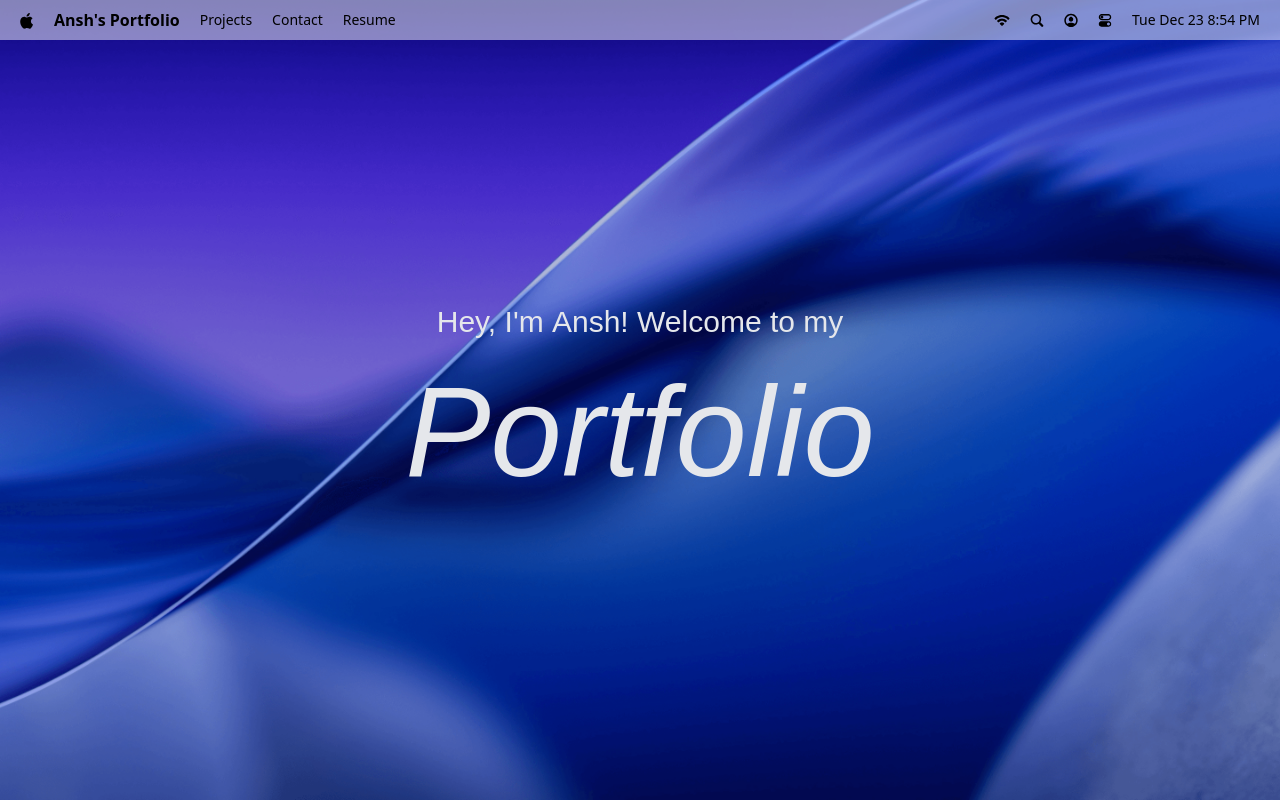
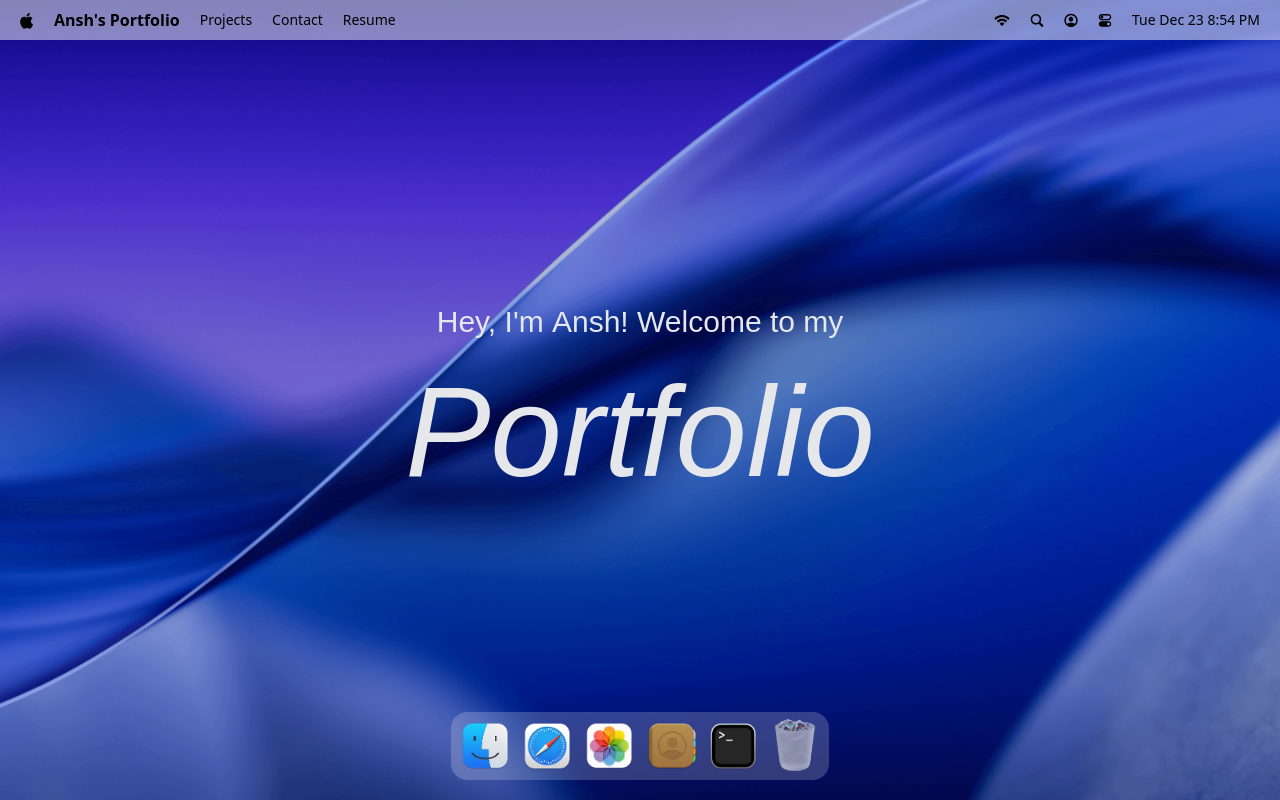
Before and after one commit to Ansh411/MacFolio-Ansh, a React (Vite) app: page / in a window 1280 px wide. Built offline with nearby package versions, Linux system fonts and the light colour scheme; a web font is replaced by a local one.

Commit message:
Created the dock for apps

```diff
--- a/package.json
+++ b/package.json
@@ -17,6 +17,7 @@
     "lucide-react": "^0.562.0",
     "react": "^19.2.0",
     "react-dom": "^19.2.0",
+    "react-tooltip": "^5.30.0",
     "tailwindcss": "^4.1.18"
   },
   "devDependencies": {
--- a/src/App.jsx
+++ b/src/App.jsx
@@ -1,10 +1,11 @@
-import { Navbar, Welcome } from "#components/index.js";
+import { Navbar, Welcome, Dock } from "#components/index.js";
 
 const App = () => {
   return (
     <main>
       <Navbar />
-        <Welcome/>
+      <Welcome/>
+      <Dock/>
     </main>
   )
 }
--- /dev/null
+++ b/src/components/Dock.jsx
@@ -0,0 +1,96 @@
+import { Tooltip } from "react-tooltip";
+import { useRef } from "react";
+import { dockApps } from "#constants/index";
+import { useGSAP } from "@gsap/react";
+import gsap from "gsap";
+
+const Dock = () => {
+
+  const dockRef = useRef(null);
+
+  useGSAP(() => {
+    const dock = dockRef.current;
+    if(!dock) return;
+
+    const icons = dock.querySelectorAll(".dock-icon");
+
+    const animateIcons = (mouseX) => {
+        const { left } = dock.getBoundingClientRect();
+
+        icons.forEach((icon) => {
+            const { left : iconLeft, width } = icon.getBoundingClientRect();
+            const center = iconLeft - left + width / 2;
+            const distance = Math.abs(mouseX - center);
+
+            const intensity = Math.exp(-(distance ** 2.5) / 20000);
+
+            gsap.to(icon, {
+                scale : 1 + 0.25 * intensity,
+                y : -15 * intensity,
+                duration : 0.2,
+                ease : "power1.out",
+            });
+        });
+    };
+
+    const handleMouseMove = (e) => {
+        const { left } = dock.getBoundingClientRect();
+
+        animateIcons(e.clientX - left);
+    };
+
+    const resetIcons = () =>
+        icons.forEach((icon) =>
+            gsap.to(icon, {
+                scale: 1,
+                y: 0,
+                duration: 0.3,
+                ease: "power1.out"
+            }),
+        );
+
+    dock.addEventListener("mousemove", handleMouseMove);
+    dock.addEventListener("mouseleave", resetIcons);
+
+    return () => {
+        dock.removeEventListener("mousemove", handleMouseMove);
+        dock.removeEventListener("mouseleave", resetIcons);
+    }
+
+}, []);
+
+
+
+  const toggleApp = (app) => {}
+
+  return (
+    <section id="dock">
+        <div ref={dockRef} className="dock-container">
+            {dockApps.map(({ id, name, icon, canOpen }) => (
+                <div key={id} className="relative flex justify-center">
+                   <button
+                    type="button"
+                    className="dock-icon"
+                    aria-label={name}
+                    data-tooltip-id="dock-tooltip"
+                    data-tooltip-content={name}
+                    data-tooltip-delay-show={150}
+                    disabled={!canOpen}
+                    onClick={() => toggleApp({ id, canOpen })}
+                   >
+                    <img
+                     src={`/images/${icon}`}
+                     alt={name}
+                     loading="lazy"
+                     className={canOpen ? "" : "opacity-60"}
+                     />
+                    </button>
+                </div>
+            ))}
+            <Tooltip id="dock-tooltip" place="top" className="tooltip" />
+        </div>
+    </section>
+  )
+}
+
+export default Dock;
--- a/src/components/index.js
+++ b/src/components/index.js
@@ -1,4 +1,5 @@
 import Navbar from "#components/Navbar";
 import Welcome from "#components/Welcome";
+import Dock from "#components/Dock";
 
-export { Navbar, Welcome };
+export { Navbar, Welcome, Dock };
```
Also changed, not shown: 1 other file (tests, documents, lock files or other folders).
